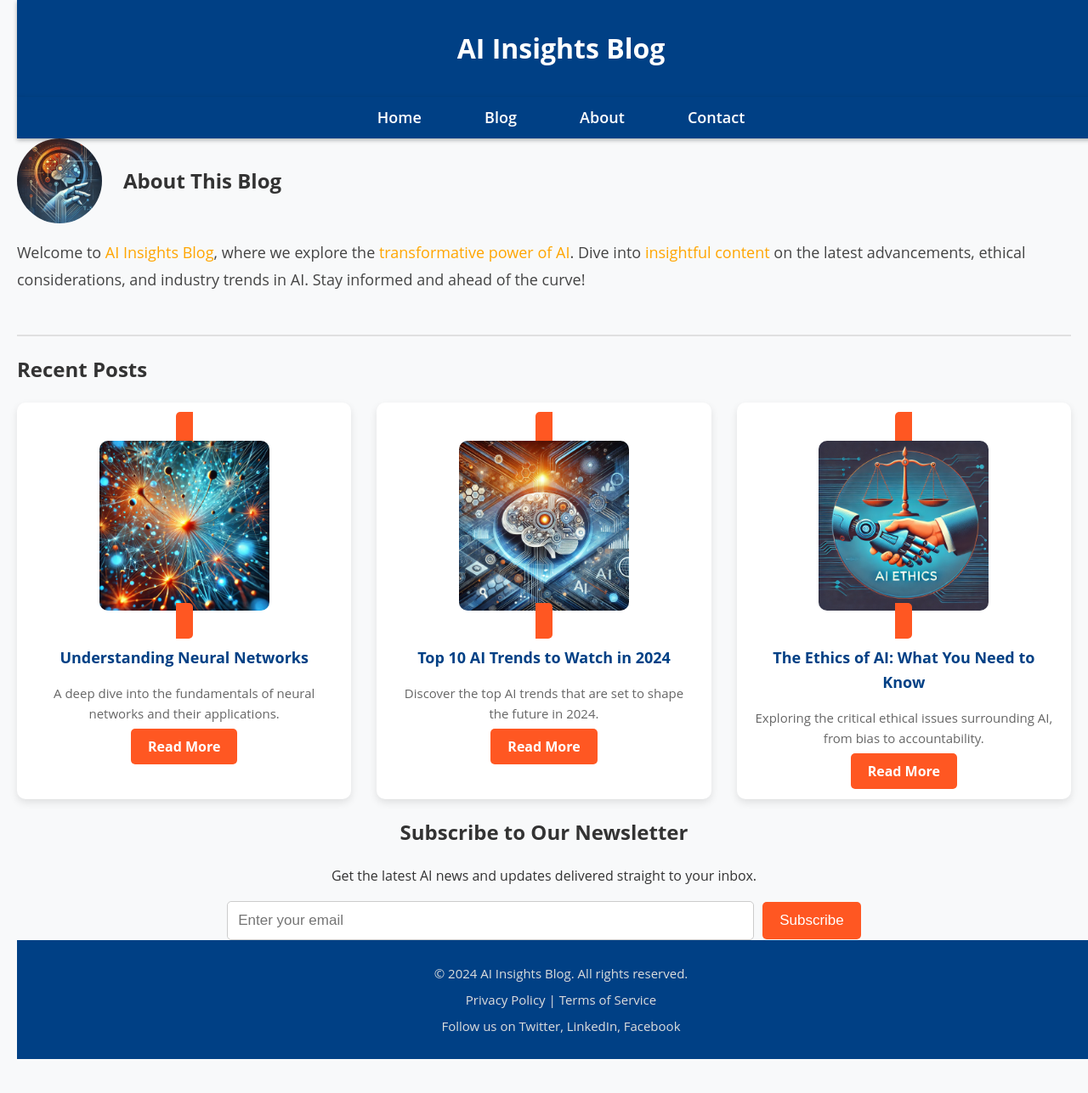
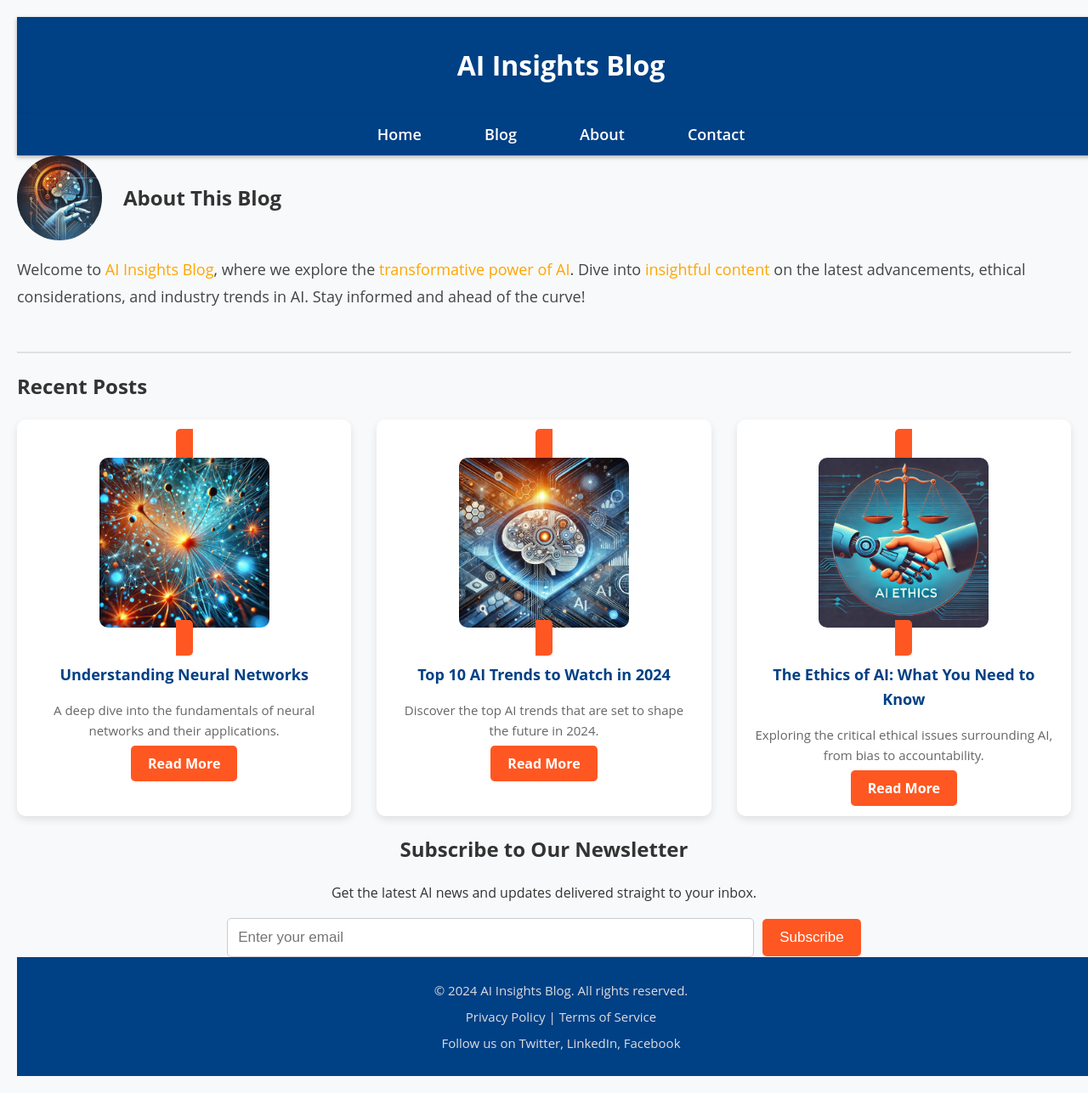
Before and after one commit to tomsonius/tomsonius.github.io, a Jekyll site: the page built from index.html, in a window 1280 px wide. Shown: the whole page at 85% size. Built offline with Jekyll 4.4.1, drawn with Linux system fonts in a browser that asks for light colours; before the commit the page ends 1247 px from its top, so only the background shows below that.

Commit message:
Update main.css

```diff
--- a/assets/css/main.css
+++ b/assets/css/main.css
@@ -13,14 +13,14 @@ body {
 .wrapper {
     max-width: 1280px;
     margin: 0 auto;
-    padding: 0 20px;
+    padding: 20px;
 }
 
 /* Header and Navigation Bar Styling */
 header, nav {
     background: #004085;
     color: #fff;
-    padding: 10px 0; /* Reduced padding for smaller height */
+    padding: 10px 0;
     text-align: center;
     width: 100vw; /* Full viewport width */
     margin: 0;
@@ -216,7 +216,7 @@ footer {
     color: #fff;
     text-align: center;
     padding: 20px 0;
-    width: 100vw;
+    width: 100vw; /* Full viewport width */
     margin: 0;
 }
 
@@ -225,12 +225,6 @@ footer p, footer a {
     color: #ddd;
     margin: 7px 0;
     text-decoration: none;
-}
-
-/* Remove the gap at the top and bottom of the page */
-main {
-    padding: 0;
-    margin: 0;
 }
 
 /* Responsive Design */
```
